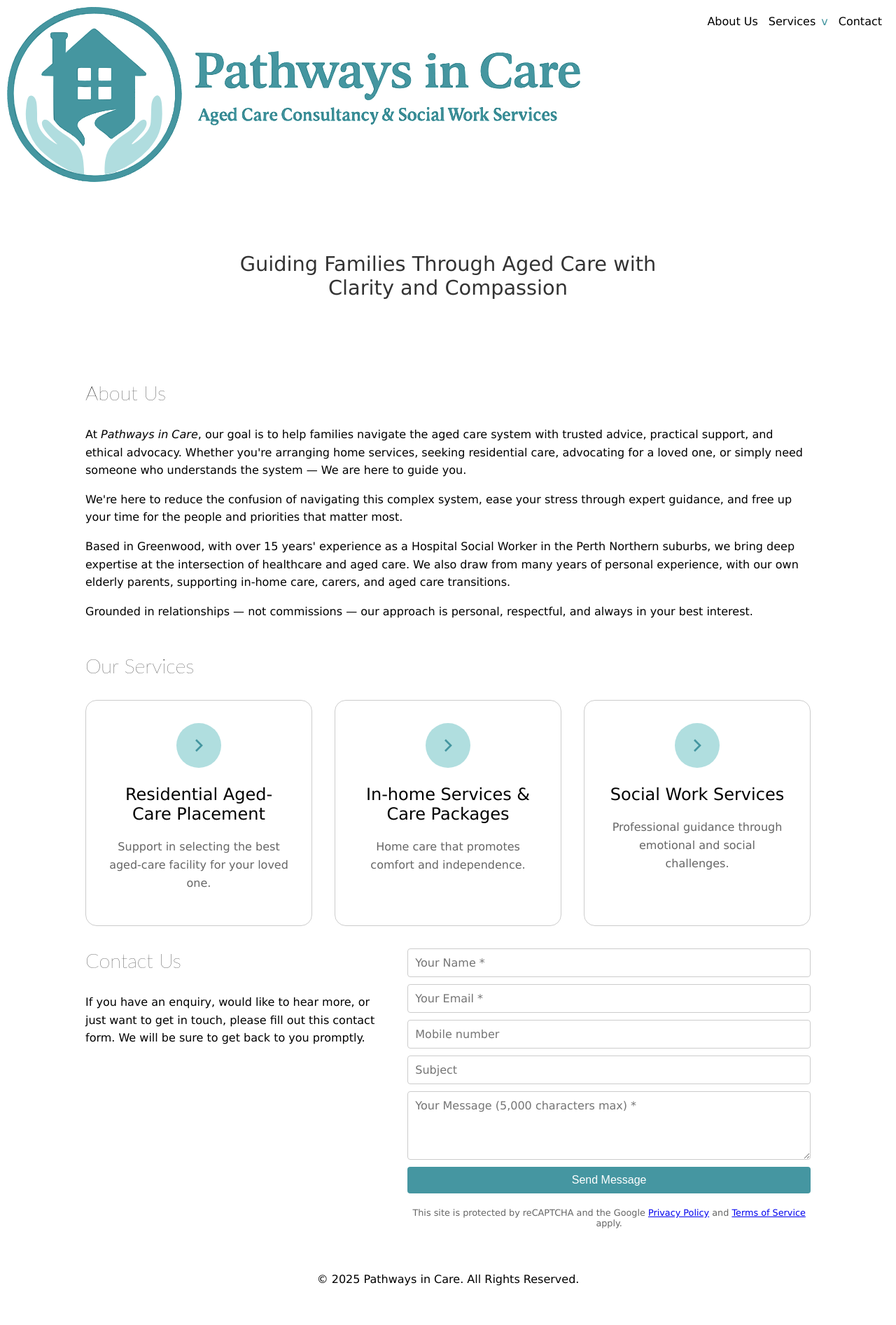
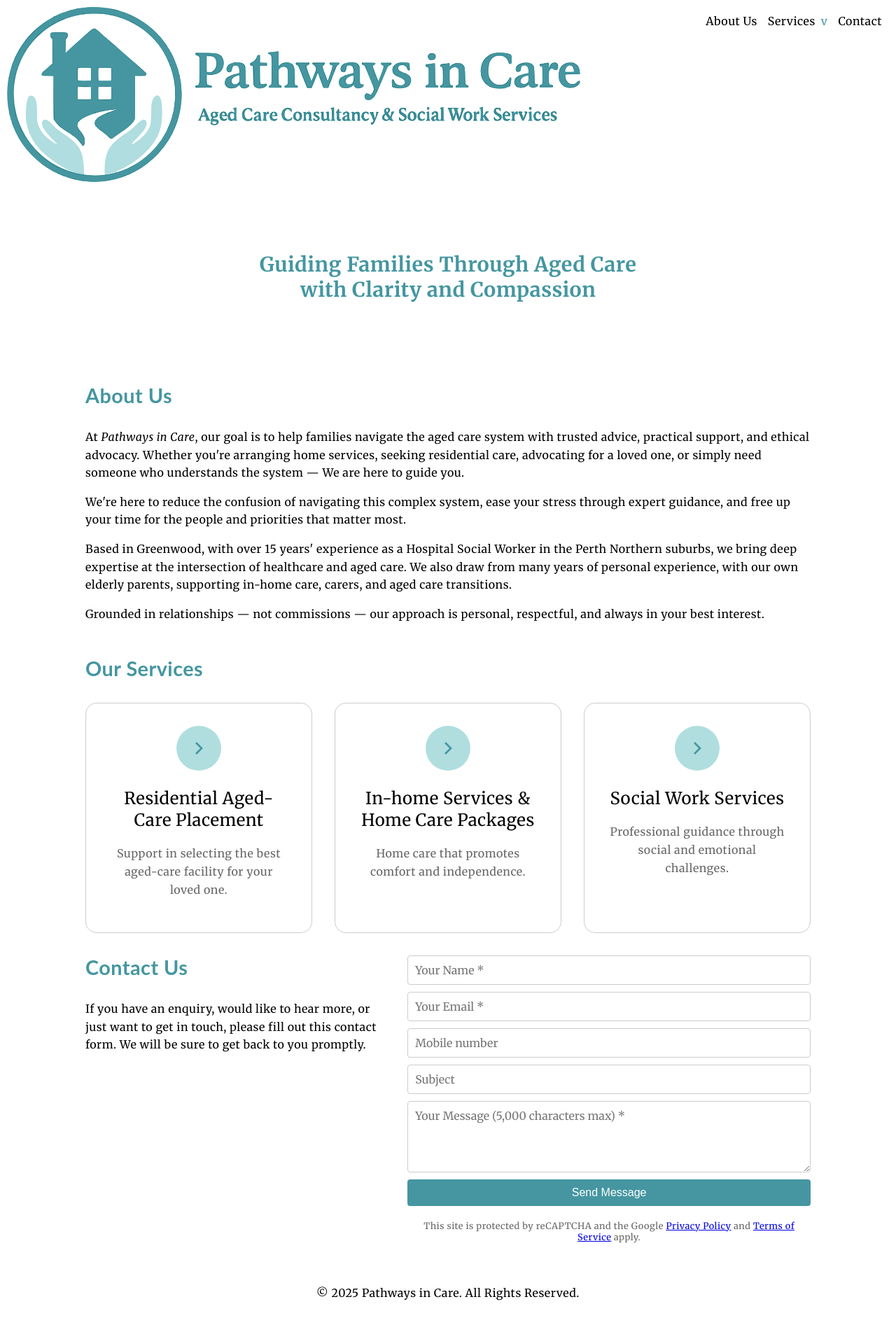
Before and after one commit to dmholyday/pathwaysincare-web, a Jekyll site: the page built from index.html, in a window 1280 px wide. Shown: the whole page at 70% size. Built offline with Jekyll 4.4.1, drawn with Linux system fonts in a browser that asks for light colours.

Commit message:
bug bash

```diff
--- a/_layouts/default.html
+++ b/_layouts/default.html
@@ -1,13 +1,22 @@
 <!DOCTYPE html>
 <html lang="en">
+
 <head>
-  <meta charset="UTF-8" />
-  <meta name="viewport" content="width=device-width, initial-scale=1.0" />
-  <title>{{ page.title }} || Pathways in Care</title>
-  <script src="https://www.google.com/recaptcha/api.js?render=6LcKznUrAAAAAJ8zSpjUvedsZk_8VTYPRV76WPVE&onload=grecaptchaCallback&render=explicit" async defer></script>
-  <link rel="stylesheet" href="/assets/style.css">
-  <link rel="stylesheet" href="https://unpkg.com/lucide@latest/dist/lucide.css" />
+    <meta charset="UTF-8" />
+    <meta name="viewport" content="width=device-width, initial-scale=1.0" />
+    <title>{{ page.title }} || Pathways in Care</title>
+    <script
+        src="https://www.google.com/recaptcha/api.js?render=6LcKznUrAAAAAJ8zSpjUvedsZk_8VTYPRV76WPVE&onload=grecaptchaCallback&render=explicit"
+        async defer></script>
+    <link rel="stylesheet" href="/assets/style.css">
+    <link rel="stylesheet" href="https://unpkg.com/lucide@latest/dist/lucide.css" />
+    <link rel="preconnect" href="https://fonts.googleapis.com">
+    <link rel="preconnect" href="https://fonts.gstatic.com" crossorigin>
+    <link
+        href="https://fonts.googleapis.com/css2?family=Merriweather:ital,opsz,wght@0,18..144,300..900;1,18..144,300..900&display=swap"
+        rel="stylesheet">
 </head>
+
 <body>
     {% include header.html %}
     <main>
@@ -16,4 +25,5 @@
     {% include footer.html %}
     <script src="/assets/script.js"></script>
 </body>
+
 </html>
--- a/assets/script.js
+++ b/assets/script.js
@@ -159,7 +159,7 @@ document.addEventListener('DOMContentLoaded', () => {
         }
 
         if (lastApiCall == null || minutesSinceLastCall >= 6) {
-            fetch("https://pic-function-1-cmd4b2fgbzdrh6cv.australiaeast-01.azurewebsites.net/api/ContactUs", {
+            fetch("http://192.168.1.113:7071/api/ContactUs", {
                 method: "POST",
                 headers: {
                     "Content-Type": "application/json"
@@ -268,7 +268,7 @@ function submitContactForm(e) {
                 Token: token // Include reCAPTCHA token in the payload
             };
 
-            const response = await fetch("http://localhost:7071/api/ContactUs", {
+            const response = await fetch("http://192.168.1.113:7071/api/ContactUs", {
                 method: "POST",
                 headers: {
                     "Content-Type": "application/json"
--- a/assets/style.css
+++ b/assets/style.css
@@ -1,5 +1,5 @@
 :root {
-    --font: 'Verdana', sans-serif;
+    --font: 'Merriweather', serif;
 }
 
 * {
@@ -10,6 +10,7 @@
 
 body {
     font-family: var(--font);
+    letter-spacing: 0.03em;
 }
 
 .logo-top-left {
@@ -161,10 +162,10 @@ body {
 #main-title h1 {
     font-size: 1.8em;
     text-align: center;
-    font-weight: normal;
+    font-weight: bold;
     margin-top: 300px;
     margin-bottom: 40px;
-    color: #333;
+    color: #4496a0;
     opacity: 0;
     animation: fadeInDown 2s ease forwards;
     max-width: 600px;
@@ -252,6 +253,8 @@ body {
     margin-bottom: 30px;
     font-family: Lato;
     font-weight: 100;
+    color: #4496a0;
+    font-weight: bold;
 }
 
 [class*="sectio"] .text h3 {
--- a/index.html
+++ b/index.html
@@ -45,7 +45,7 @@ title: Home
             <path d="M9 18l6-6-6-6" />
           </svg>
         </div>
-        <h3>In-home Services & Care Packages</h3>
+        <h3>In-home Services & Home Care Packages</h3>
         <p>Home care that promotes comfort and independence.</p>
       </a>
       <a href="/social-work-services" class="service-card service-card-inner">
@@ -56,7 +56,7 @@ title: Home
           </svg>
         </div>
         <h3>Social Work Services</h3>
-        <p>Professional guidance through emotional and social challenges.</p>
+        <p>Professional guidance through social and emotional challenges.</p>
       </a>
     </div>
   </div>
```
